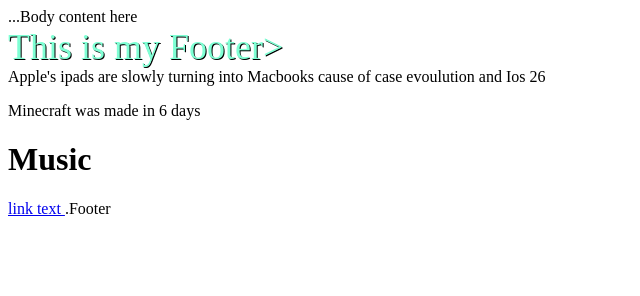
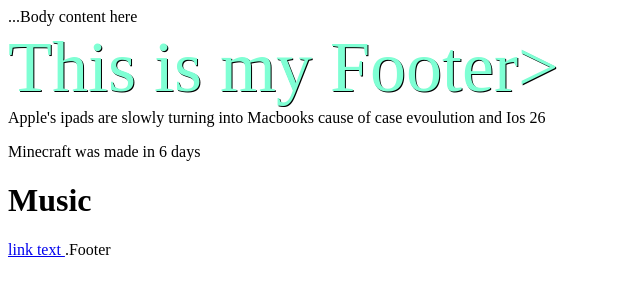
Before and after one commit to Ozzy815/Ozzy815.github.io, a plain HTML site: page index.html in a window 1280 px wide. Shown: the whole page, without its empty margins (0-640 px from the left). Drawn offline with Linux system fonts and the light colour scheme.

Commit message:
Update index.html

```diff
--- a/index.html
+++ b/index.html
@@ -3,7 +3,7 @@
   <head>
     <style>
       #Footer{
-        font-size:36px;
+        font-size:72px;
         color: #7FFFD4;
         Text-shadow: 1px 1px Black;
         box-shadow: 1px 1px black:
```
